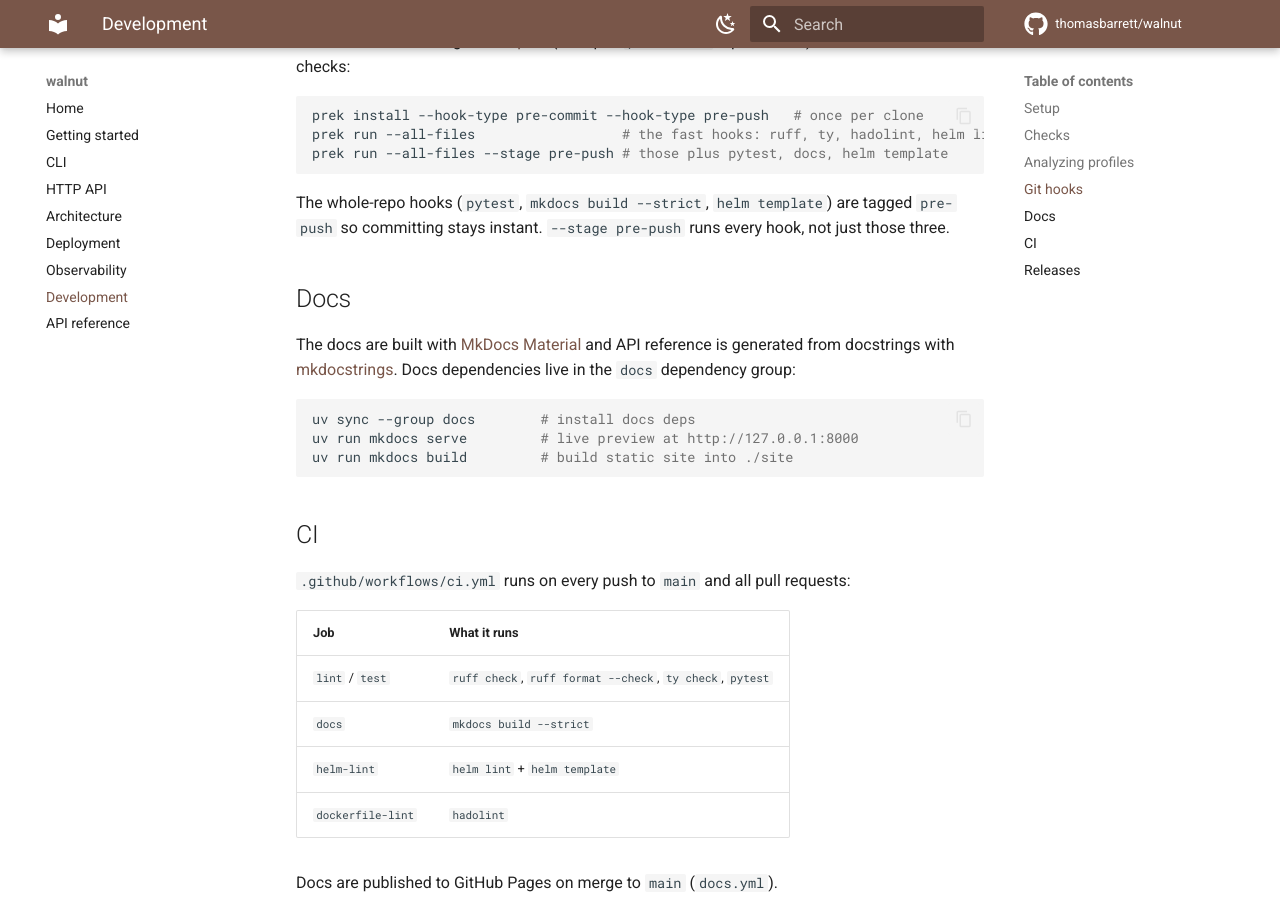
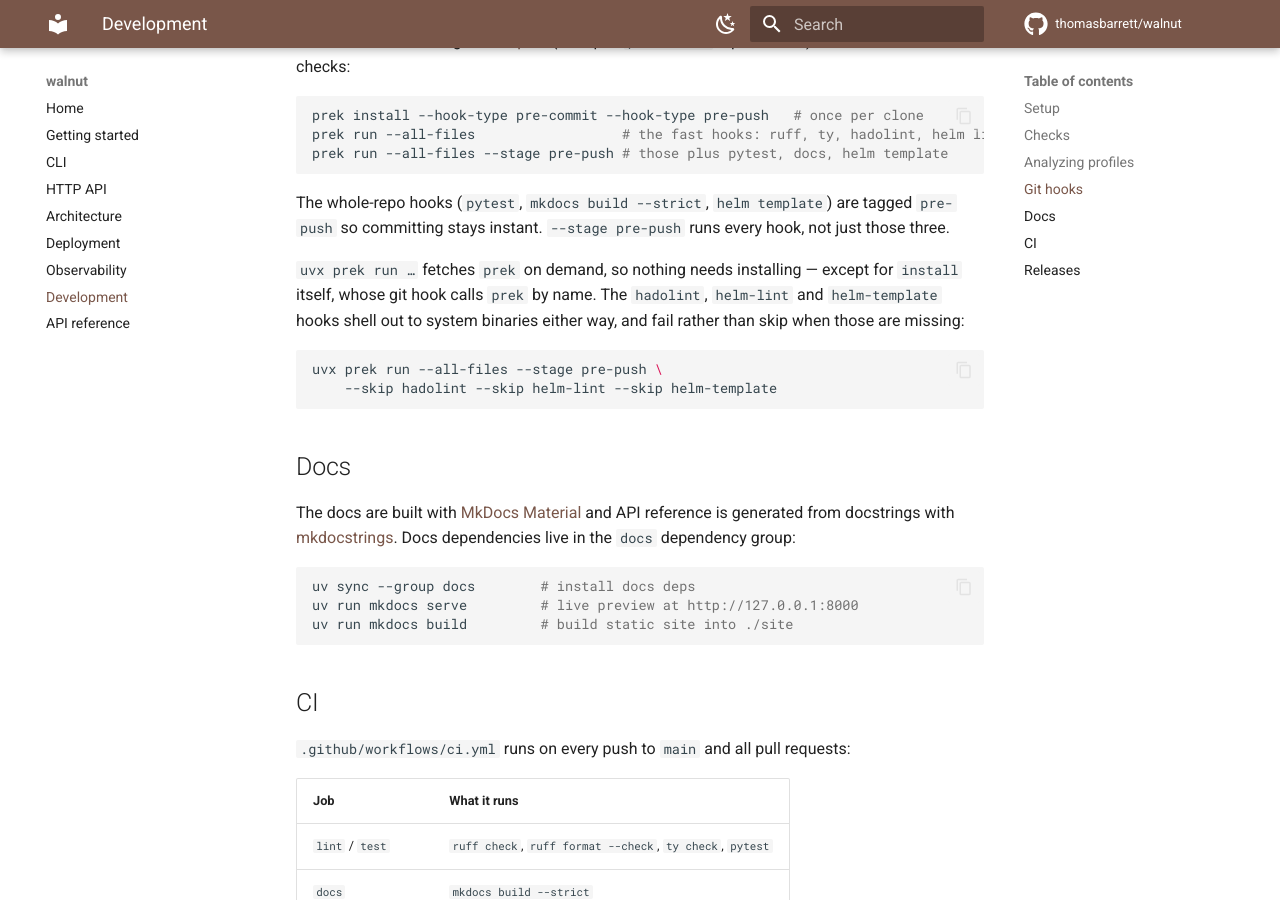
Before and after one commit to thomasbarrett/walnut, an MkDocs documentation site: the page built from docs/development.md, in a window 1280 px wide and 900 px high, scrolled down 1161 px. Built offline with MkDocs 1.6.1 and Material for MkDocs 9.7.7, drawn with Linux system fonts in a browser that asks for light colours; comment, search, counter and statistics services are not loaded.

Commit message:
docs: give prek an install-free invocation (#45)
`prek run --all-files` was advertised as "all checks" with `brew bundle` as its
only install path, so on a machine without brew the command simply fails and
the checks get hedged instead of run. `uvx prek` fetches it on demand; name the
hook subset that works when hadolint and helm are also missing.


Claude-Session: https://claude.ai/code/session_019LU7qryoCACBPApnXyfUpK

Co-authored-by: Thomas Barrett <tbarrett1200@gmail.com>
Co-authored-by: Claude Opus 5 <noreply@anthropic.com>

````diff
--- a/docs/development.md
+++ b/docs/development.md
@@ -65,6 +65,16 @@ The whole-repo hooks (`pytest`, `mkdocs build --strict`, `helm template`) are
 tagged `pre-push` so committing stays instant. `--stage pre-push` runs every
 hook, not just those three.
 
+`uvx prek run …` fetches `prek` on demand, so nothing needs installing — except
+for `install` itself, whose git hook calls `prek` by name. The `hadolint`,
+`helm-lint` and `helm-template` hooks shell out to system binaries either way,
+and fail rather than skip when those are missing:
+
+```bash
+uvx prek run --all-files --stage pre-push \
+    --skip hadolint --skip helm-lint --skip helm-template
+```
+
 ## Docs
 
 The docs are built with [MkDocs Material](https://squidfunk.github.io/mkdocs-material/)
````
Also changed, not shown: CLAUDE.md (+8 -3 lines).
